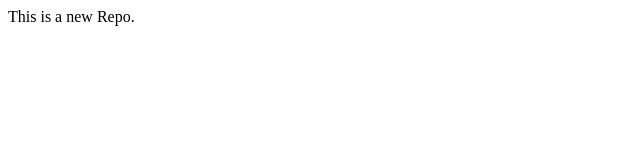
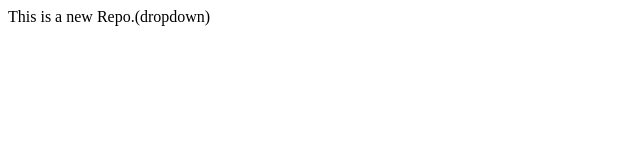
Before and after one commit to tushh07/LocalRepo, a plain HTML site: page index.html in a window 1280 px wide. Shown: the whole page, without its empty margins (0-640 px from the left). Drawn offline with Linux system fonts and the light colour scheme.

Commit message:
Add Dropdown

```diff
--- a/index.html
+++ b/index.html
@@ -1 +1 @@
-<p>This is a new Repo.</p>
+<p>This is a new Repo.(dropdown)</p>
```
